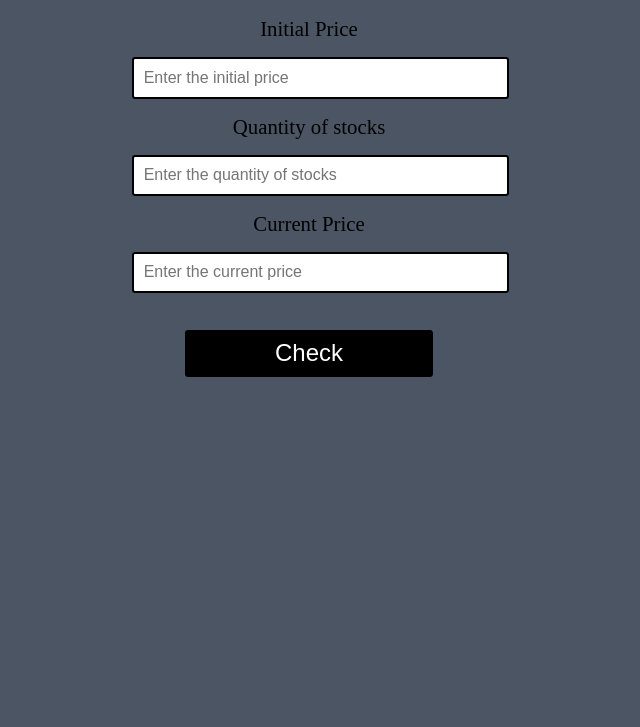
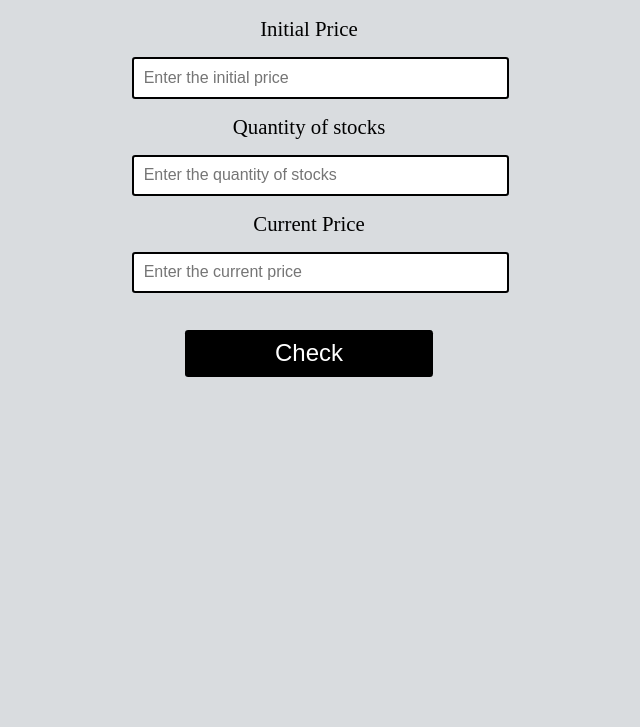
Before and after one commit to fecoderr/FeCoderr_ProfitLossNew, a plain HTML site: page index.html in a window 1280 px wide. Shown: the part 73-800 px from the top of the page, without its empty margins (331-971 px from the left). Drawn offline with Linux system fonts and the light colour scheme.

Commit message:
Updated : CSS

```diff
--- a/style.css
+++ b/style.css
@@ -1,7 +1,7 @@
 body{
     text-align: center;
     position: relative;
-    background-color:#4B5563;
+    background-color:#d9dcdf;
 }
 
 label{
```
